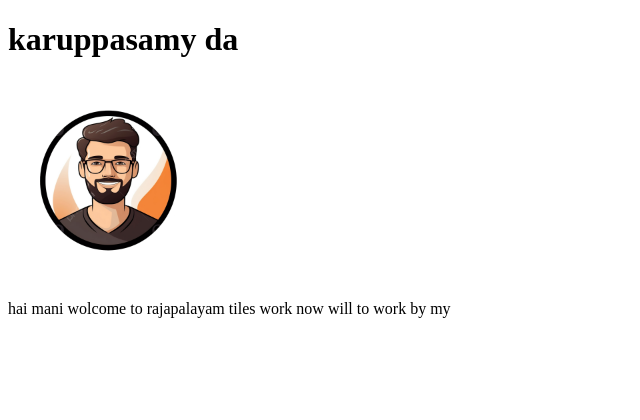
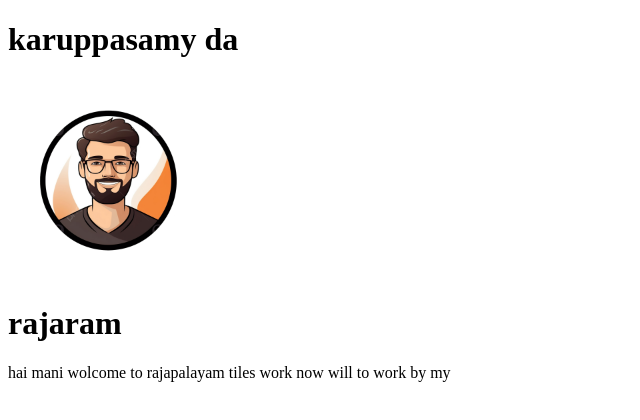
Before and after one commit to karuppasamy500/KARU, a plain HTML site: page index l.html in a window 1280 px wide. Shown: the whole page, without its empty margins (0-640 px from the left). Drawn offline with Linux system fonts and the light colour scheme.

Commit message:
added nwe name

```diff
--- a/index l.html
+++ b/index l.html
@@ -7,6 +7,9 @@
 </head>
 <body><h1>karuppasamy da</h1>
     <img width="200px" src="kp.png" alt="">
+    <h1> rajaram
+
+    </h1>
     <p> hai mani wolcome to rajapalayam tiles work now will to work by my</p>
 </body>
 </html>
```
